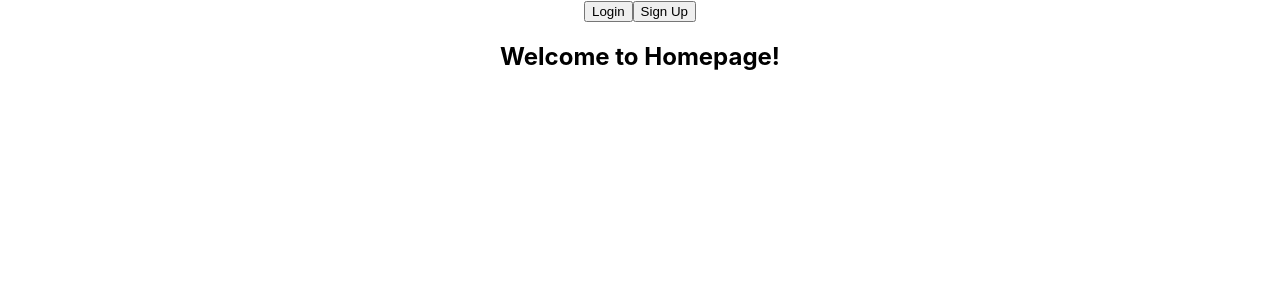
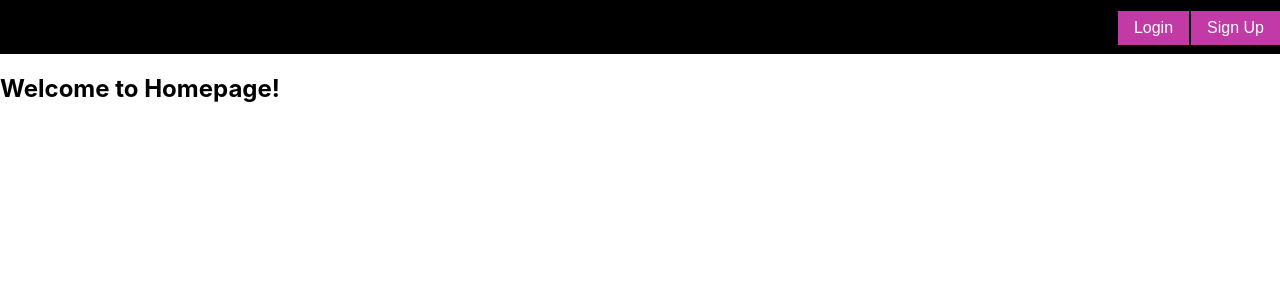
Before and after one commit to f-ansari/code_stack, a React (Create React App) app in the folder client/: page / in a window 1280 px wide. Shown: the top 300 px of the page. Built offline with nearby package versions, Linux system fonts and the light colour scheme.

Commit message:
style nav bar

```diff
--- a/client/src/App.js
+++ b/client/src/App.js
@@ -97,11 +97,13 @@ function App() {
 
   return (
     <div className="App">
-      <Nav
-        authenticated={state.authenticated}
-        currentUser={state.currentUser}
-        logOut={logOut}
-      />
+      <header className="nav-bar">
+        <Nav
+          authenticated={state.authenticated}
+          currentUser={state.currentUser}
+          logOut={logOut}
+        />
+      </header>
 
       <main>
         <Switch>
--- a/client/src/components/PublicNav.jsx
+++ b/client/src/components/PublicNav.jsx
@@ -5,10 +5,10 @@ const PublicNav = () => {
   return (
     <div>
       <NavLink to="/login">
-        <button>Login</button>
+        <button className="public-button">Login</button>
       </NavLink>
       <NavLink to="/register">
-        <button>Sign Up</button>
+        <button className="public-button">Sign Up</button>
       </NavLink>
     </div>
   )
--- a/client/src/style/App.css
+++ b/client/src/style/App.css
@@ -1,14 +1,31 @@
-.App {
-  text-align: center;
+/*NAV BAR*/
+
+.nav-bar {
+  display: flex;
+  justify-content: flex-end;
+  align-items: center;
+  height: 3em;
+  font-weight: bold;
+  font-size: large;
+
+  background-color: black;
 }
 
-.App-header {
-  background-color: #282c34;
-  min-height: 100vh;
-  display: flex;
-  flex-direction: column;
-  align-items: center;
-  justify-content: center;
-  font-size: calc(10px + 2vmin);
+.public-button {
+  background-color: #c13aa6;
+  border: none;
   color: white;
+  padding: 8px 16px;
+  text-align: center;
+  font-size: 16px;
+  margin: 2px 0 1px 2px;
+  opacity: 0.6;
+  transition: 0.3s;
+  display: inline-block;
+  text-decoration: none;
+  cursor: pointer;
 }
+
+.public-button {
+  opacity: 1;
+}
```
